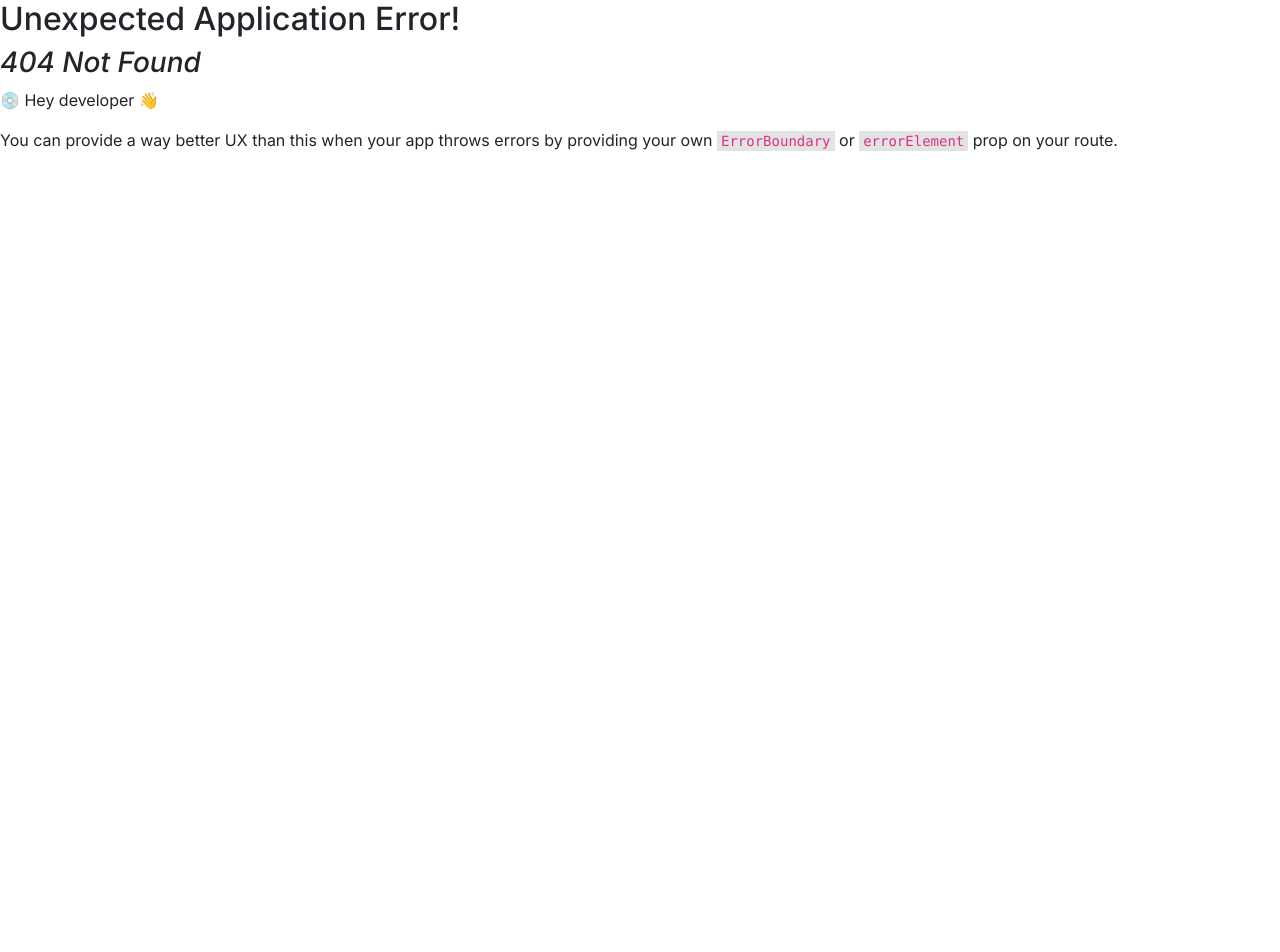
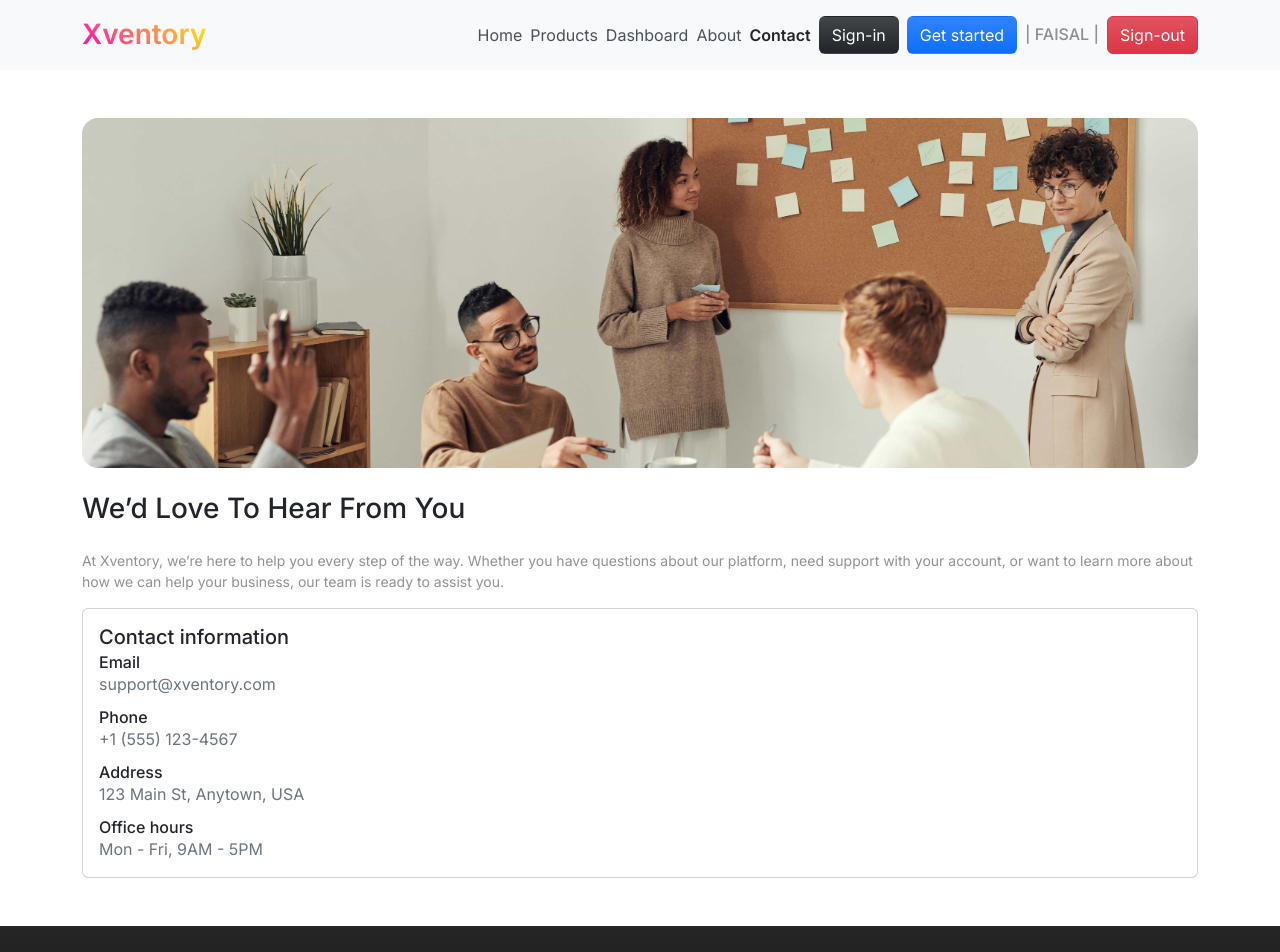
Before and after one commit to faisalchy64/xventory-frontend, a React (Vite) app: page /contact in a window 1280 px wide. Before the commit this address had no page. Shown: the top 952 px of the page. Before the commit the page ends 800 px from the top, so only its background shows below. Built offline with nearby package versions, Linux system fonts and the light colour scheme.

Commit message:
feat: Created Contact.jsx page.

```diff
--- /dev/null
+++ b/src/pages/Contact.jsx
@@ -0,0 +1,39 @@
+import { Container, Image, Card } from "react-bootstrap";
+import contact from "../assets/contact.jpg";
+
+export default function Contact() {
+  return (
+    <Container className="h-screen py-5">
+      <Image
+        src={contact}
+        alt="Contact image"
+        className="w-100 img-height object-fit-cover rounded-4"
+      />
+
+      <h3 className="text-capitalize my-4">We’d Love to Hear From You</h3>
+
+      <p className="text-xs text-body-tertiary">
+        At Xventory, we’re here to help you every step of the way. Whether you
+        have questions about our platform, need support with your account, or
+        want to learn more about how we can help your business, our team is
+        ready to assist you.
+      </p>
+
+      <Card>
+        <Card.Body>
+          <Card.Title>Contact information</Card.Title>
+          <Card.Subtitle>Email</Card.Subtitle>
+          <Card.Text className="text-secondary">support@xventory.com</Card.Text>
+          <Card.Subtitle>Phone</Card.Subtitle>
+          <Card.Text className="text-secondary">+1 (555) 123-4567</Card.Text>
+          <Card.Subtitle>Address</Card.Subtitle>
+          <Card.Text className="text-secondary">
+            123 Main St, Anytown, USA
+          </Card.Text>
+          <Card.Subtitle>Office hours</Card.Subtitle>
+          <Card.Text className="text-secondary">Mon - Fri, 9AM - 5PM</Card.Text>
+        </Card.Body>
+      </Card>
+    </Container>
+  );
+}
--- a/src/router.jsx
+++ b/src/router.jsx
@@ -3,6 +3,7 @@ import Main from "./layout/Main";
 import Home from "./pages/Home";
 import Products from "./pages/Products";
 import About from "./pages/About";
+import Contact from "./pages/Contact";
 
 const router = createBrowserRouter([
   {
@@ -21,6 +22,10 @@ const router = createBrowserRouter([
         path: "/about",
         element: <About />,
       },
+      {
+        path: "/contact",
+        element: <Contact />,
+      },
     ],
   },
 ]);
```
Also changed, not shown: src/assets/contact.jpg (added).
